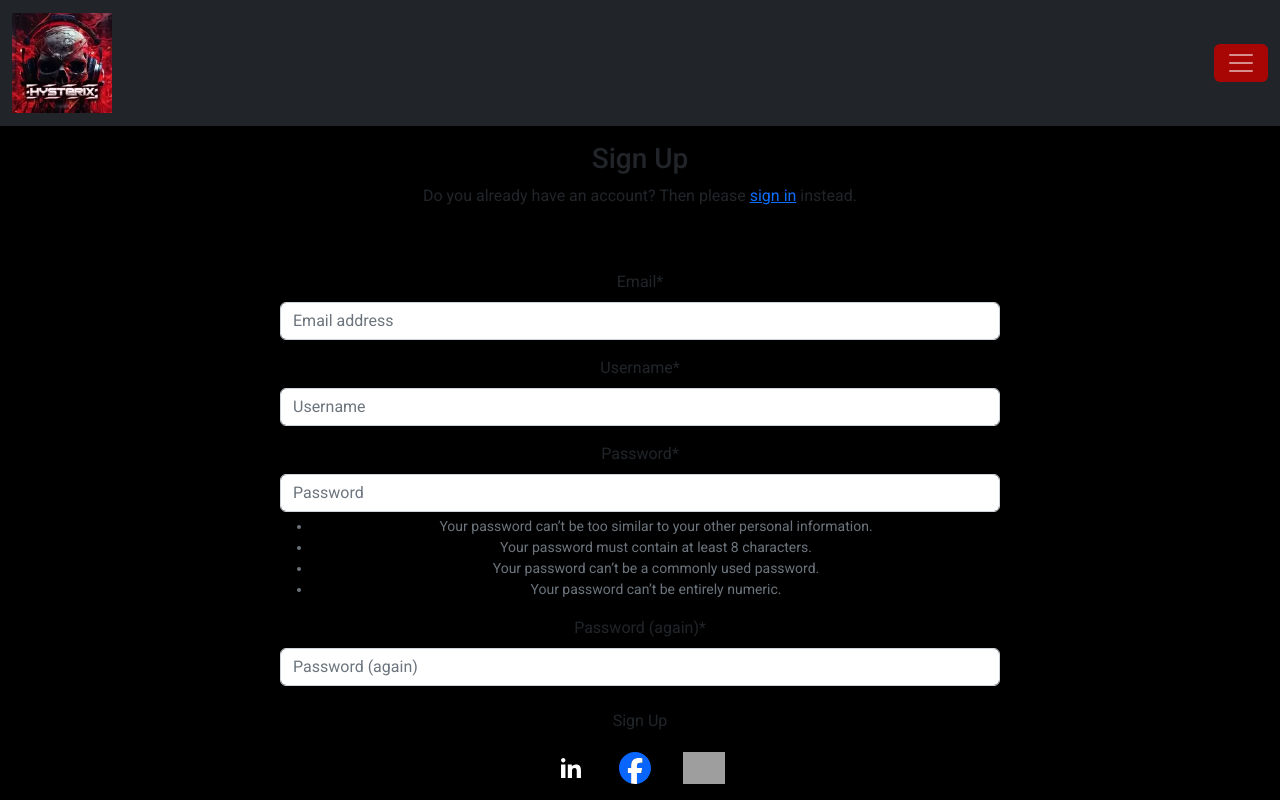
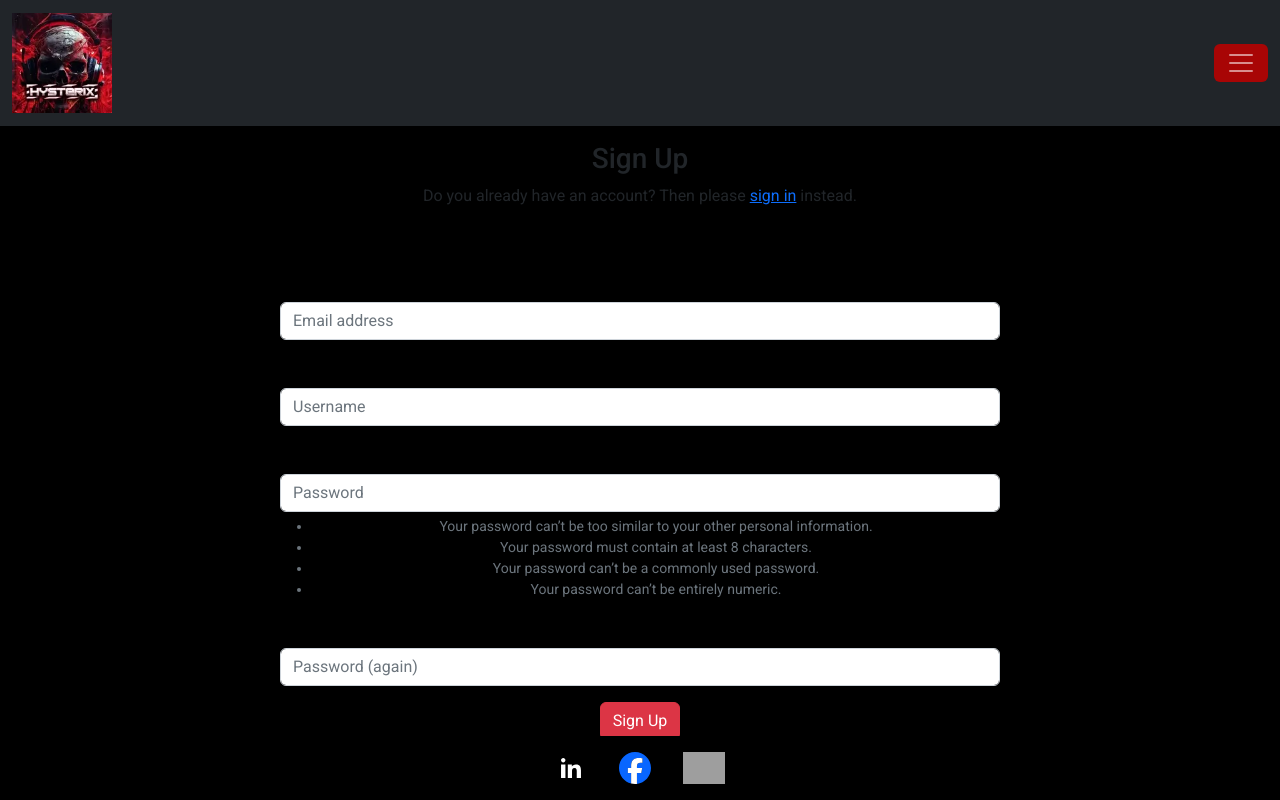
Before and after one commit to Joanne1980/HysterixDJ, a Django app: page /accounts/signup/ in a window 1280 px wide. Run offline with Django 4.2, Linux system fonts and the light colour scheme; some libraries are stand-ins or nearby versions; grey boxes are pictures that could not be loaded.

Commit message:
Styling added to signup form

```diff
--- a/static/css/base.css
+++ b/static/css/base.css
@@ -20,6 +20,7 @@
 
 html, body{
     height: 100%;
+    background-color:var(--background);
 
 }
 
@@ -34,7 +35,7 @@ h1, h2, h3, h4, h5, h6{
 
 main {
     flex: 1 0 auto;
-    background-color:var(--background);
+
 }
 
 
@@ -79,15 +80,26 @@ footer{
     margin: 1rem;
 }
 
+/* Forms */
 .active {
     border-bottom: 2px solid var(--red);
     font-weight: 500;
-    color: var(--red);
+
 }
 
 .form {
     width: 100%;
+    height: 100%;
     margin: 3% auto;
     border-radius: 5px;
-    color: var(--red);
+    background-color: var(--cream);
+    color:#000000;
 }
+
+#sign-up_form {
+    color:#000000;
+
+}
+.form p-2 {
+    color:#000000;
+}
--- a/templates/account/signup.html
+++ b/templates/account/signup.html
@@ -22,7 +22,7 @@
                 {% if redirect_field_value %}
                 <input type="hidden" name="{{ redirect_field_name }}" value="{{ redirect_field_value }}" />
                 {% endif %}
-                <button class="btn btn-signup right" type="submit">Sign Up</button>
+                <button class="btn btn-danger right" type="submit">Sign Up</button>
             </form>
         </div>
     </div>
```
